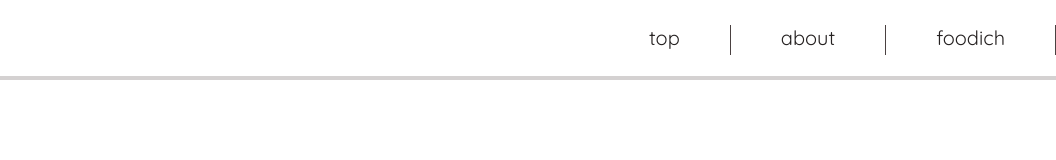
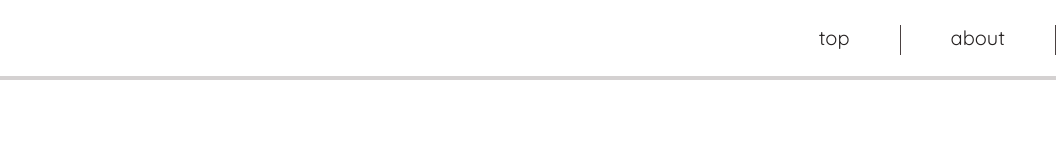
Before and after one commit to T-Matsuishi/foodich, a plain HTML site: page main.html in a window 1280 px wide. Shown: the top 160 px of the page, 224-1280 px from the left. Drawn offline with nearby package versions, Linux system fonts and the light colour scheme.

Commit message:
fourth commit

```diff
--- a/css/main.css
+++ b/css/main.css
@@ -94,7 +94,7 @@ li {
     height: 30px;
     width: 100%;
     font-size: 20px;
-    background-color: #d4d1d1;
+    background-color: #fff;
     color: #fff;
     text-align: center;
     overflow: hidden;
--- a/main.html
+++ b/main.html
@@ -3,21 +3,18 @@
 
 <head>
     <meta charset="UTF-8">
-    <title>Foodich | フーディッチ</title>
+    <title>Foodich.com</title>
     <script src="js/jquery-3.2.1.min.js"></script>
     <link rel="stylesheet" href="./css/main.css">
     <link href="https://fonts.googleapis.com/css?family=Quicksand" rel="stylesheet">
 
 </head>
 
-<!--second commit-->
-
 <body>
     <div class="wrapper">
         <div class="header">
             <a href="./index.html"><img src="./img/foodich-logo.png" alt="foodich"></a>
             <ul>
-                <li><a href=""><a href="./index.html">foodich</a></li>
                 <li><a href="#about"><a href="./index.html#about">about</a></li>
                 <li><a href="#li"><a href="./index.html">top</a></li>
             </ul>
@@ -66,25 +63,25 @@
             <li><img class="food" src="./main-img/food-27.jpg" width="300" height="300"></li>
             <li><img class="food" src="./main-img/food-1.jpg" width="300" height="300"></li>
             <li><img class="food" src="./main-img/food-1.jpg" width="300" height="300"></li>
-            <li><img class="food" src="./img/food-1.jpg" width="300" height="300"></li>
-            <li><img class="food" src="./img/food-1.jpg" width="300" height="300"></li>
-            <li><img class="food" src="./img/food-1.jpg" width="300" height="300"></li>
-            <li><img class="food" src="./img/food-1.jpg" width="300" height="300"></li>
-            <li><img class="food" src="./img/food-1.jpg" width="300" height="300"></li>
-            <li><img class="food" src="./img/food-1.jpg" width="300" height="300"></li>
-            <li><img class="food" src="./img/food-1.jpg" width="300" height="300"></li>
-            <li><img class="food" src="./img/food-1.jpg" width="300" height="300"></li>
-            <li><img class="food" src="./img/food-1.jpg" width="300" height="300"></li>
-            <li><img class="food" src="./img/food-1.jpg" width="300" height="300"></li>
-            <li><img class="food" src="./img/food-1.jpg" width="300" height="300"></li>
-            <li><img class="food" src="./img/food-1.jpg" width="300" height="300"></li>
-            <li><img class="food" src="./img/food-1.jpg" width="300" height="300"></li>
-            <li><img class="food" src="./img/food-1.jpg" width="300" height="300"></li>
-            <li><img class="food" src="./img/food-1.jpg" width="300" height="300"></li>
-            <li><img class="food" src="./img/food-1.jpg" width="300" height="300"></li>
-            <li><img class="food" src="./img/food-1.jpg" width="300" height="300"></li>
-            <li><img class="food" src="./img/food-1.jpg" width="300" height="300"></li>
-            <li><img class="food" src="./img/food-1.jpg" width="300" height="300"></li>
+            <li><img class="food" src="./main-img/food-1.jpg" width="300" height="300"></li>
+            <li><img class="food" src="./main-img/food-1.jpg" width="300" height="300"></li>
+            <li><img class="food" src="./main-img/food-1.jpg" width="300" height="300"></li>
+            <li><img class="food" src="./main-img/food-1.jpg" width="300" height="300"></li>
+            <li><img class="food" src="./main-img/food-1.jpg" width="300" height="300"></li>
+            <li><img class="food" src="./main-img/food-1.jpg" width="300" height="300"></li>
+            <li><img class="food" src="./main-img/food-1.jpg" width="300" height="300"></li>
+            <li><img class="food" src="./main-img/food-1.jpg" width="300" height="300"></li>
+            <li><img class="food" src="./main-img/food-1.jpg" width="300" height="300"></li>
+            <li><img class="food" src="./main-img/food-1.jpg" width="300" height="300"></li>
+            <li><img class="food" src="./main-img/food-1.jpg" width="300" height="300"></li>
+            <li><img class="food" src="./main-img/food-1.jpg" width="300" height="300"></li>
+            <li><img class="food" src="./main-img/food-1.jpg" width="300" height="300"></li>
+            <li><img class="food" src="./main-img/food-1.jpg" width="300" height="300"></li>
+            <li><img class="food" src="./main-img/food-1.jpg" width="300" height="300"></li>
+            <li><img class="food" src="./main-img/food-1.jpg" width="300" height="300"></li>
+            <li><img class="food" src="./main-img/food-1.jpg" width="300" height="300"></li>
+            <li><img class="food" src="./main-img/food-1.jpg" width="300" height="300"></li>
+            <li><img class="food" src="./main-img/food-1.jpg" width="300" height="300"></li>
         </ul>
     </div>
 
```
Also changed, not shown: css/style.css (+13 -6 lines), index.html (+0 -1 lines), img/about-1-img.jpg.
